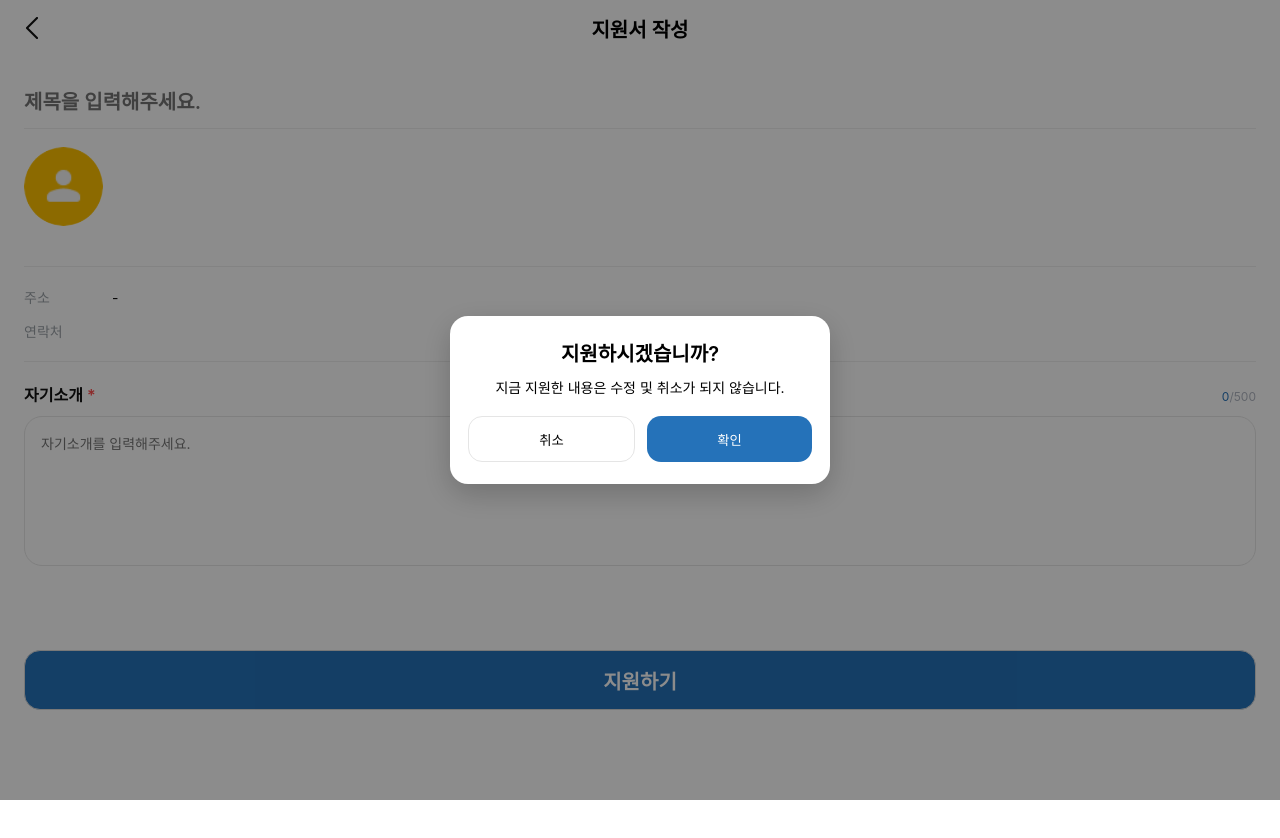
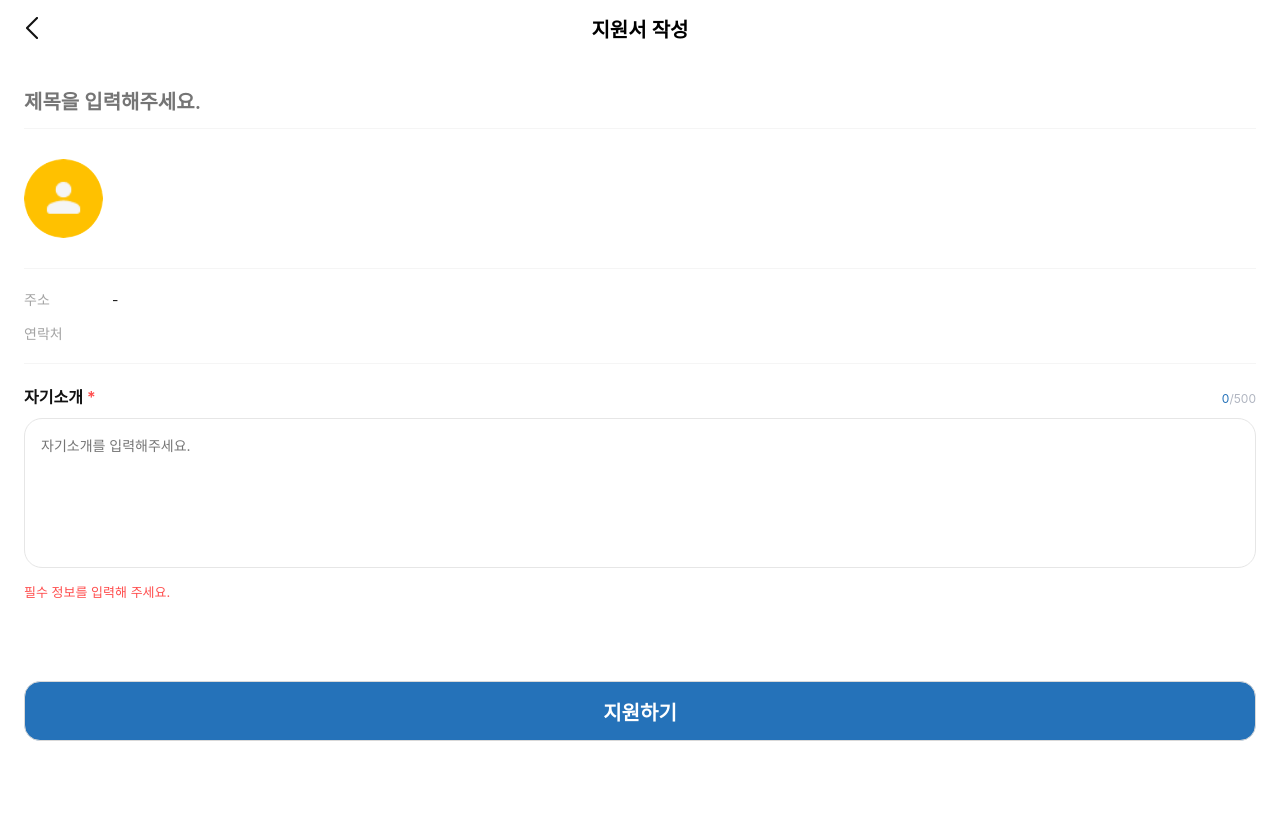
Before and after one commit to MARS-crew/mars7_recruit_front, a React (Vite) app: page /applications/new in a window 1280 px wide. Both pictures are taken after a click on the button "지원하기". Shown: the top 838 px of the page. Built offline with nearby package versions, Linux system fonts and the light colour scheme; no server answers; a web font is replaced by a local one.

Commit message:
지원서 작성 수정사항 수정

```diff
--- a/src/pages/applicationForm.jsx
+++ b/src/pages/applicationForm.jsx
@@ -19,15 +19,24 @@ export default function ApplicationForm() {
   }, [location.state, searchParams]);
 
   const INTRO_MAX = 500;
+  const TITLE_MAX = 20;
 
   const [title, setTitle] = useState("");
   const [intro, setIntro] = useState("");
   const [profile, setProfile] = useState(null);
+  const [formError, setFormError] = useState("");
 
   const [isModalOpen, setIsModalOpen] = useState(false);
   const [isSubmitting, setIsSubmitting] = useState(false);
 
-  const openModal = () => setIsModalOpen(true);
+  const openModal = () => {
+    if (!title.trim() || !intro.trim()) {
+      setFormError("필수 정보를 입력해 주세요.");
+      return;
+    }
+    setFormError("");
+    setIsModalOpen(true);
+  };
   const closeModal = () => {
     if (isSubmitting) return;
     setIsModalOpen(false);
@@ -86,7 +95,10 @@ export default function ApplicationForm() {
         {/* 제목 input */}
         <input
           value={title}
-          onChange={(e) => setTitle(e.target.value)}
+          onChange={(e) => {
+            setTitle(e.target.value.slice(0, TITLE_MAX));
+            if (formError) setFormError("");
+          }}
           placeholder="제목을 입력해주세요."
           style={{
             width: "100%",
@@ -94,11 +106,16 @@ export default function ApplicationForm() {
             outline: "none",
             fontSize: 20,
             fontWeight: 600,
-            color: "#111",
+            color: "#000000",
             padding: "10px 0 14px",
           }}
         />
-        <div style={{ height: 1, background: "#eee", marginBottom: 18 }} />
+        {title.length >= TITLE_MAX && (
+          <div style={{ marginBottom: 10, fontSize: 12, color: "#A4A4A4" }}>
+            20자까지 작성 가능합니다.
+          </div>
+        )}
+        <div style={{ height: 1, background: "#F5F5F5", marginBottom: 30 }} />
 
         {/* 프로필 */}
         <div style={{ display: "flex", alignItems: "center", gap: 16 }}>
@@ -119,16 +136,16 @@ export default function ApplicationForm() {
           </div>
 
           <div style={{ minWidth: 0 }}>
-            <div style={{ fontWeight: 600, fontSize: 16, color: "#111" }}>
+            <div style={{ fontWeight: 600, fontSize: 16, color: "#000000" }}>
               {profile?.name ?? ""}
             </div>
-            <div style={{ marginTop: 6, fontSize: 13, color: "#8A8FA3" }}>
+            <div style={{ marginTop: 6, fontWeight: 400, fontSize: 14, color: "#A4A4A4" }}>
               {profile?.major ?? ""} {profile?.grade ? `· ${profile.grade}학년` : ""}
             </div>
           </div>
         </div>
 
-        <div style={{ height: 1, background: "#eee", margin: "40px 0 20px" }} />
+        <div style={{ height: 1, background: "#F5F5F5", margin: "30px 0 20px" }} />
 
         {/* 주소, 연락처 */}
         <div style={{ display: "grid", rowGap: 14 }}>
@@ -138,12 +155,12 @@ export default function ApplicationForm() {
                 fontSize: 14,
                 fontWeight: 400,
                 width: 64,
-                color: "#9AA0A6",
+                color: "#A4A4A4",
               }}
             >
               주소
             </div>
-            <div style={{ fontSize: 14, fontWeight: 400, color: "#111" }}>
+            <div style={{ fontSize: 14, fontWeight: 400, color: "#212121" }}>
               {profile?.address ?? "-"}
             </div>
           </div>
@@ -154,18 +171,18 @@ export default function ApplicationForm() {
                 fontSize: 14,
                 fontWeight: 400,
                 width: 64,
-                color: "#9AA0A6",
+                color: "#A4A4A4",
               }}
             >
               연락처
             </div>
-            <div style={{ fontSize: 14, fontWeight: 400, color: "#111" }}>
+            <div style={{ fontSize: 14, fontWeight: 400, color: "#212121" }}>
               {profile?.phoneNumber ?? ""}
             </div>
           </div>
         </div>
 
-        <div style={{ height: 1, background: "#eee", margin: "20px 0" }} />
+        <div style={{ height: 1, background: "#F5F5F5", margin: "20px 0" }} />
 
         {/* 자기소개*/}
         <div
@@ -188,7 +205,10 @@ export default function ApplicationForm() {
         {/* 자기소개 input */}
         <textarea
           value={intro}
-          onChange={(e) => setIntro(e.target.value.slice(0, INTRO_MAX))}
+          onChange={(e) => {
+            setIntro(e.target.value.slice(0, INTRO_MAX));
+            if (formError) setFormError("");
+          }}
           placeholder="자기소개를 입력해주세요."
           style={{
             width: "100%",
@@ -205,13 +225,18 @@ export default function ApplicationForm() {
             background: "#fff",
           }}
         />
+        {formError ? (
+          <div style={{ marginTop: 10, fontSize: 13, color: "#FF4D4D" }}>
+            {formError}
+          </div>
+        ) : null}
 
         {/* 하단 버튼 */}
         <div style={{ marginTop: 80 }}>
           <Button
             label="지원하기"
             onClick={openModal}
-            disabled={!title.trim() || !intro.trim() || isSubmitting}
+            disabled={isSubmitting}
           />
         </div>
       </div>
```
